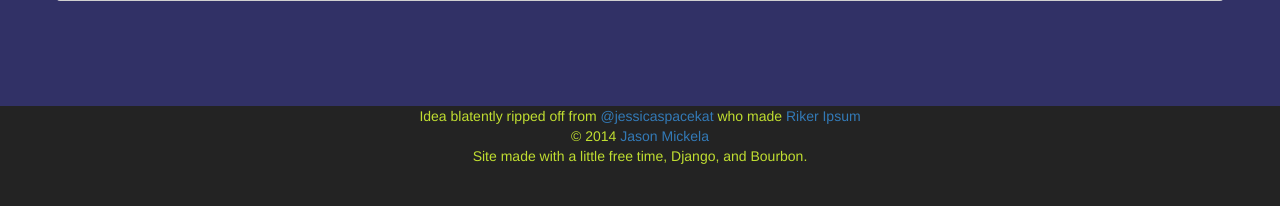
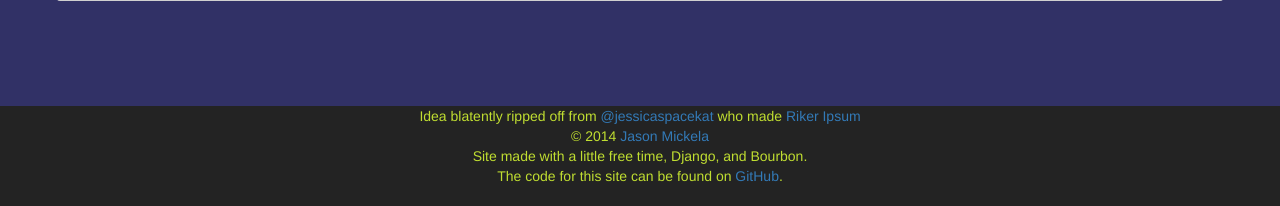
Before and after one commit to jmickela/siskoipsum, a Django app: template siskoipsum/templates/base.html in a window 1280 px wide. Shown: the part 594-800 px from the top of the page. Run offline with Django 3.2, Linux system fonts and the light colour scheme; the template is opened without the code that fills it: most values are stand-ins (such as "Sample title", 1, 10 or a date in 2020); form fields are guessed from the names that the template uses; parts of the project's set-up code (start-up, migrations or seed data) failed here and were passed over; some libraries are stand-ins or nearby versions.

Commit message:
updates requirements.txt

```diff
--- a/requirements.txt
+++ b/requirements.txt
@@ -3,8 +3,13 @@ Fabric==1.8.1
 Markdown==2.3.1
 Pillow==2.3.0
 amqp==1.4.2
+anyjson==0.3.3
 argparse==1.2.1
 billiard==3.3.0.14
+djangorestframework==2.3.12
+ecdsa==0.10
 kombu==3.0.10
+paramiko==1.12.1
+pycrypto==2.6.1
 six==1.5.2
 wsgiref==0.1.2
--- a/siskoipsum/templates/base.html
+++ b/siskoipsum/templates/base.html
@@ -58,6 +58,7 @@
     <div class='text-center'>Idea blatently ripped off from <a href='https://twitter.com/jessicaspacekat'>@jessicaspacekat</a> who made <a href='http://www.rikeripsum.com/'>Riker Ipsum</a></div>
     <div class='text-center'>© {% now "Y" %} <a href='https://twitter.com/jmickela'>Jason Mickela</a></div>
     <div class='text-center'>Site made with a little free time, Django, and Bourbon.</div>
+    <div class='text-center'>The code for this site can be found on <a href='https://github.com/jmickela/siskoipsum'>GitHub</a>.
     </div>
 
   <script type='text/template' id='text-list-template'>
```
